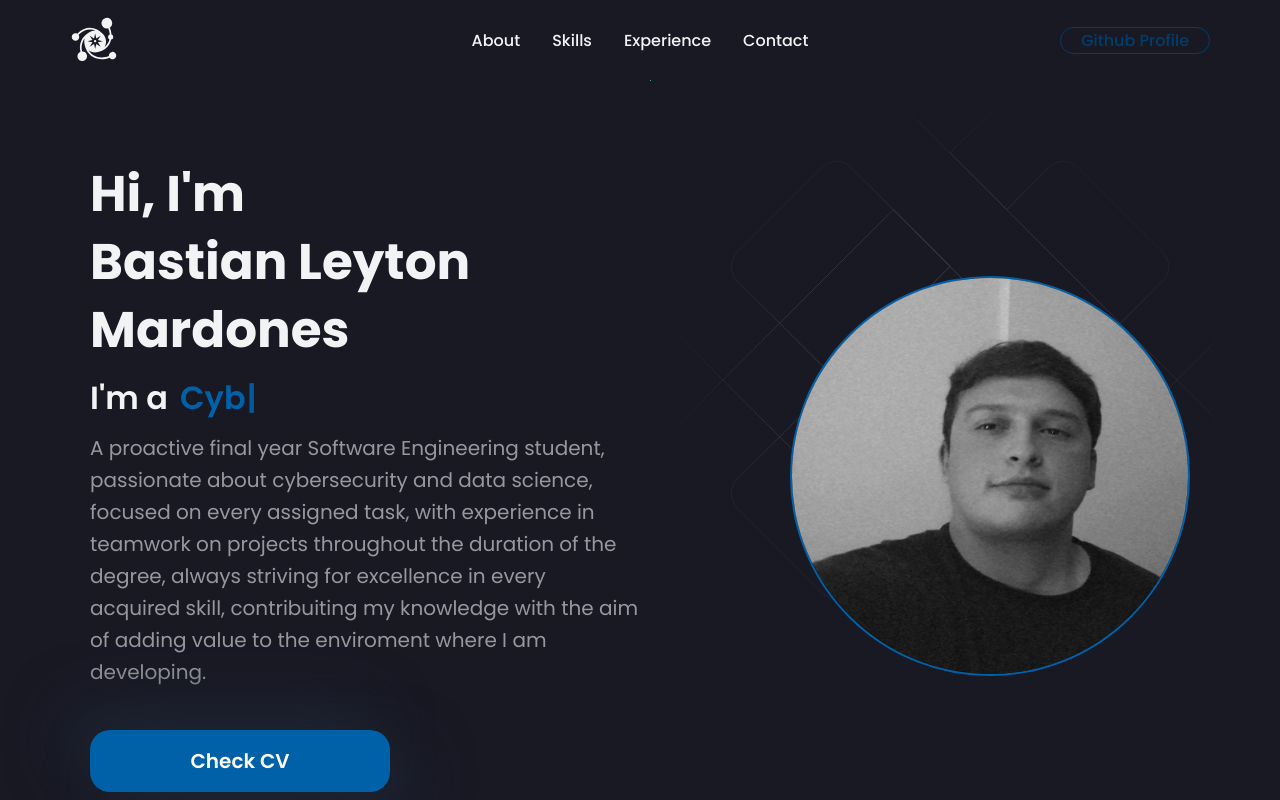
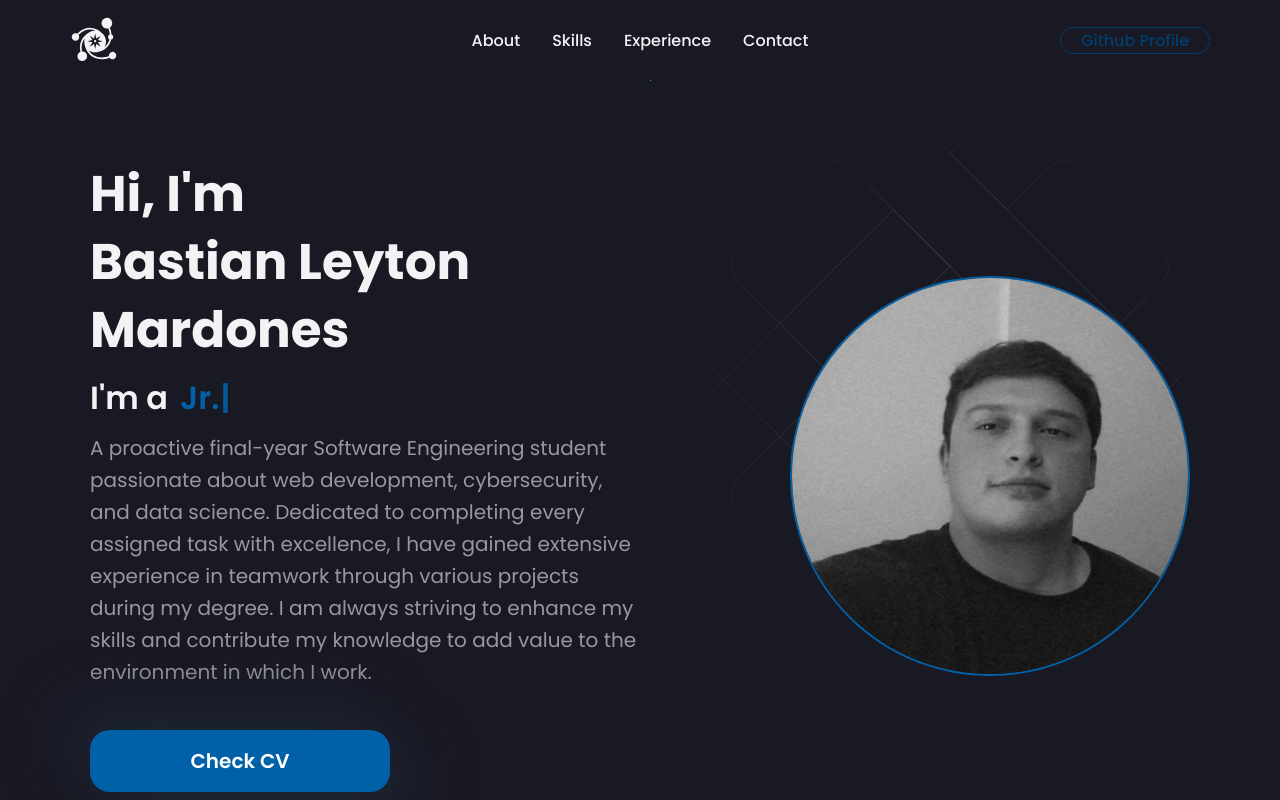
Before and after one commit to ze3ck/portfolio, a React (Create React App) app: page / in a window 1280 px wide. Shown: the top 800 px of the page. Built offline with nearby package versions, Linux system fonts and the light colour scheme.

Commit message:
Update constants.js

```diff
--- a/src/data/constants.js
+++ b/src/data/constants.js
@@ -1,8 +1,8 @@
 export const Bio = {
   name: "Bastian Leyton Mardones",
-  roles: ["Software Engineer", "Cybersecurity Analyst Jr", "Developer"],
+  roles: ["Software Engineer", "Jr. Full Stack Developer", "Cybersecurity Enthusiast"],
   description:
-    "A proactive final year Software Engineering student, passionate about cybersecurity and data science, focused on every assigned task, with experience in teamwork on projects throughout the duration of the degree, always striving for excellence in every acquired skill, contribuiting my knowledge with the aim of adding value to the enviroment where I am developing.",
+    "A proactive final-year Software Engineering student passionate about web development, cybersecurity, and data science. Dedicated to completing every assigned task with excellence, I have gained extensive experience in teamwork through various projects during my degree. I am always striving to enhance my skills and contribute my knowledge to add value to the environment in which I work.",
   github: "https://github.com/ze3ck/",
   resume:
     "https://drive.google.com/file/d/1jn_Bkp-vu7UxfAw3sUqfoEgK6AtY9Ree/view?usp=sharing",
```
